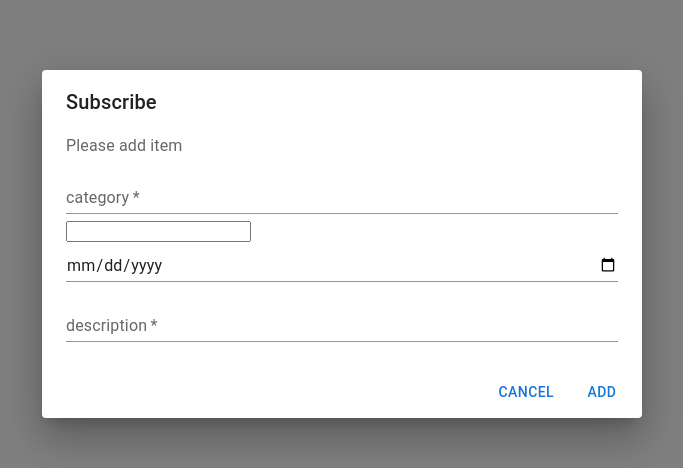
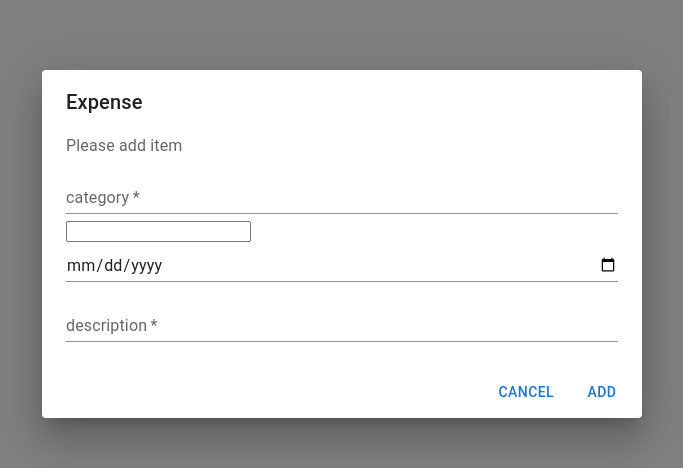
Before and after one commit to Hultyrhik/expanses_calculator_react, a React (Vite) app in the folder vite-project/: page / in a window 1280 px wide. Both pictures are taken after a click on the button "ADD ITEM". Shown: the part 156-624 px from the top of the page, without its empty margins (298-981 px from the left). Built offline with nearby package versions, Linux system fonts and the light colour scheme.

Commit message:
complete edit button

```diff
--- a/vite-project/src/components/App.jsx
+++ b/vite-project/src/components/App.jsx
@@ -19,6 +19,8 @@ function App() {
   }, [listItems]);
 
   const getTotal = () => {
+    console.log("listItems!!!!!", listItems);
+
     return listItems.reduce(
       (accumulator, currentValue) => accumulator + Number(currentValue.sum),
       0
@@ -46,10 +48,36 @@ function App() {
     });
   };
 
+  const updateItem = (changedItem) => {
+    // console.log("changedItem", changedItem);
+    setListItems((prevList) => {
+      return prevList.map((item) => {
+        // console.log("one of items", item);
+        if (item.id === changedItem.id) {
+          // console.log("item.id === changedItem.id", item);
+          return {
+            id: changedItem.id,
+            category: changedItem.category,
+            sum: changedItem.sum,
+            date: changedItem.date,
+            description: changedItem.description,
+          };
+        } else {
+          // console.log(`${item.id} === ${changedItem.id}`);
+          return item;
+        }
+      });
+    });
+  };
+
   return (
     <div className="App">
       <h1>Calc</h1>
-      <ExpenseList listItems={listItems} removeItem={removeItem} />
+      <ExpenseList
+        listItems={listItems}
+        removeItem={removeItem}
+        updateItem={updateItem}
+      />
       {listItems.length !== 0 && <div>Total: {getTotal()}</div>}
       <ExpenseForm addListItem={addListItem} />
     </div>
--- /dev/null
+++ b/vite-project/src/components/ExpenseDialogFormAdd.jsx
@@ -0,0 +1,89 @@
+import TextField from "@mui/material/TextField";
+import Dialog from "@mui/material/Dialog";
+import DialogActions from "@mui/material/DialogActions";
+import DialogContent from "@mui/material/DialogContent";
+import DialogContentText from "@mui/material/DialogContentText";
+import DialogTitle from "@mui/material/DialogTitle";
+import Button from "@mui/material/Button";
+import { NumericFormat } from "react-number-format";
+
+export default function ExpenseDialogFormAdd({
+  open,
+  value,
+  handleClose,
+  addListItem,
+  setValue,
+}) {
+  return (
+    <Dialog
+      open={open}
+      onClose={handleClose}
+      PaperProps={{
+        component: "form",
+        onSubmit: (event) => {
+          event.preventDefault();
+          const formData = new FormData(event.currentTarget);
+          const formJson = Object.fromEntries(formData.entries());
+          const category = formJson.category;
+          const date = formJson.date;
+          const description = formJson.description;
+          const item = {
+            category: category,
+            sum: value,
+            date: date,
+            description: description,
+          };
+          addListItem(item);
+          handleClose();
+        },
+      }}
+    >
+      <DialogTitle>Expense</DialogTitle>
+      <DialogContent>
+        <DialogContentText>Please add item</DialogContentText>
+        <TextField
+          required
+          margin="dense"
+          id="category"
+          name="category"
+          label="category"
+          type="text"
+          fullWidth
+          variant="standard"
+        />
+        <NumericFormat
+          label="placeholder"
+          value={value}
+          // prefix="₽"
+          onValueChange={(values) => {
+            setValue(values.value);
+          }}
+          allowNegative={false}
+        />
+        <TextField
+          required
+          margin="dense"
+          id="date"
+          name="date"
+          type="date"
+          fullWidth
+          variant="standard"
+        />
+        <TextField
+          required
+          margin="dense"
+          id="description"
+          name="description"
+          label="description"
+          type="text"
+          fullWidth
+          variant="standard"
+        />
+      </DialogContent>
+      <DialogActions>
+        <Button onClick={handleClose}>Cancel</Button>
+        <Button type="submit">Add</Button>
+      </DialogActions>
+    </Dialog>
+  );
+}
--- a/vite-project/src/components/ExpenseDialogForm.jsx
+++ b/vite-project/src/components/ExpenseDialogFormUpdate.jsx
@@ -6,14 +6,30 @@ import DialogContentText from "@mui/material/DialogContentText";
 import DialogTitle from "@mui/material/DialogTitle";
 import Button from "@mui/material/Button";
 import { NumericFormat } from "react-number-format";
+import { useState } from "react";
 
-export default function ExpenseDialogForm({
+export default function ExpenseDialogFormUpdate({
   open,
-  value,
   handleClose,
-  addListItem,
-  setValue,
+  updateItem,
+  item,
 }) {
+  const [itemValues, setItemValues] = useState(item);
+  // console.log("itemValues", itemValues);
+
+  const handleChange = (evt) => {
+    const changedField = evt.target.name;
+    const newValue = evt.target.value;
+    // console.log("changedField", changedField);
+    // console.log("newValue", newValue);
+    setItemValues((currData) => {
+      return {
+        ...currData,
+        [changedField]: newValue,
+      };
+    });
+  };
+
   return (
     <Dialog
       open={open}
@@ -27,19 +43,24 @@ export default function ExpenseDialogForm({
           const category = formJson.category;
           const date = formJson.date;
           const description = formJson.description;
+          const sum = formJson.sum;
+
+          // console.log("Sum", sum);
+
           const item = {
+            id: itemValues.id,
             category: category,
-            sum: value,
+            sum: sum,
             date: date,
             description: description,
           };
-          addListItem(item);
-
+          // console.log("updatedItem", item);
+          updateItem(item);
           handleClose();
         },
       }}
     >
-      <DialogTitle>Subscribe</DialogTitle>
+      <DialogTitle>Expense</DialogTitle>
       <DialogContent>
         <DialogContentText>Please add item</DialogContentText>
         <TextField
@@ -51,13 +72,17 @@ export default function ExpenseDialogForm({
           type="text"
           fullWidth
           variant="standard"
+          value={itemValues.category}
+          onChange={handleChange}
         />
         <NumericFormat
-          value={value}
-          prefix="₽"
-          onValueChange={(values) => {
-            setValue(values.value);
-          }}
+          required
+          label="placeholder"
+          value={itemValues.sum}
+          name="sum"
+          id="sum"
+          allowNegative={false}
+          onChange={handleChange}
         />
         <TextField
           required
@@ -67,6 +92,8 @@ export default function ExpenseDialogForm({
           type="date"
           fullWidth
           variant="standard"
+          value={itemValues.date}
+          onChange={handleChange}
         />
         <TextField
           required
@@ -77,11 +104,13 @@ export default function ExpenseDialogForm({
           type="text"
           fullWidth
           variant="standard"
+          value={itemValues.description}
+          onChange={handleChange}
         />
       </DialogContent>
       <DialogActions>
         <Button onClick={handleClose}>Cancel</Button>
-        <Button type="submit">Add</Button>
+        <Button type="submit">Confirm edit</Button>
       </DialogActions>
     </Dialog>
   );
--- a/vite-project/src/components/ExpenseForm.jsx
+++ b/vite-project/src/components/ExpenseForm.jsx
@@ -1,10 +1,10 @@
-import * as React from "react";
+import { useState, Fragment } from "react";
 import Button from "@mui/material/Button";
-import ExpenseDialogForm from "./ExpenseDialogForm";
+import ExpenseDialogFormAdd from "./ExpenseDialogFormAdd";
 
 export default function ExpenseForm({ addListItem }) {
-  const [open, setOpen] = React.useState(false);
-  const [value, setValue] = React.useState(null);
+  const [open, setOpen] = useState(false);
+  const [value, setValue] = useState(null);
 
   const handleClickOpen = () => {
     setOpen(true);
@@ -16,17 +16,17 @@ export default function ExpenseForm({ addListItem }) {
   };
 
   return (
-    <React.Fragment>
+    <Fragment>
       <Button variant="outlined" onClick={handleClickOpen}>
         Add item
       </Button>
-      <ExpenseDialogForm
+      <ExpenseDialogFormAdd
         open={open}
         value={value}
         handleClose={handleClose}
         addListItem={addListItem}
         setValue={setValue}
       />
-    </React.Fragment>
+    </Fragment>
   );
 }
--- a/vite-project/src/components/ExpenseList.jsx
+++ b/vite-project/src/components/ExpenseList.jsx
@@ -33,13 +33,18 @@ import ExpenseListItem from "./ExpenseListItem";
 //   },
 // ];
 
-export default function ExpenseList({ listItems, removeItem }) {
-  console.log(listItems);
+export default function ExpenseList({ listItems, removeItem, updateItem }) {
+  // console.log(listItems);
   return (
     <List sx={{ width: "100%", maxWidth: 360, bgcolor: "background.paper" }}>
       {listItems.map((item) => {
         return (
-          <ExpenseListItem key={item.id} item={item} removeItem={removeItem} />
+          <ExpenseListItem
+            key={item.id}
+            item={item}
+            removeItem={removeItem}
+            updateItem={updateItem}
+          />
         );
       })}
     </List>
--- a/vite-project/src/components/ExpenseListItem.jsx
+++ b/vite-project/src/components/ExpenseListItem.jsx
@@ -4,14 +4,32 @@ import ListItemAvatar from "@mui/material/ListItemAvatar";
 import Avatar from "@mui/material/Avatar";
 import DeleteForeverIcon from "@mui/icons-material/DeleteForever";
 import EditIcon from "@mui/icons-material/Edit";
+import { useState } from "react";
+import ExpenseDialogFormUpdate from "./ExpenseDialogFormUpdate";
 
-export default function ExpenseListItem({ item, removeItem }) {
+export default function ExpenseListItem({ item, removeItem, updateItem }) {
+  const [open, setOpen] = useState(false);
+
+  const handleClickOpen = () => {
+    setOpen(true);
+  };
+
+  const handleClose = () => {
+    setOpen(false);
+  };
+
   return (
     <ListItem>
       <ListItemAvatar>
         <Avatar>
-          <EditIcon onClick={() => removeItem(item.id)} />
+          <EditIcon onClick={handleClickOpen} />
         </Avatar>
+        <ExpenseDialogFormUpdate
+          open={open}
+          handleClose={handleClose}
+          updateItem={updateItem}
+          item={item}
+        />
         <Avatar>
           <DeleteForeverIcon onClick={() => removeItem(item.id)} />
         </Avatar>
```
